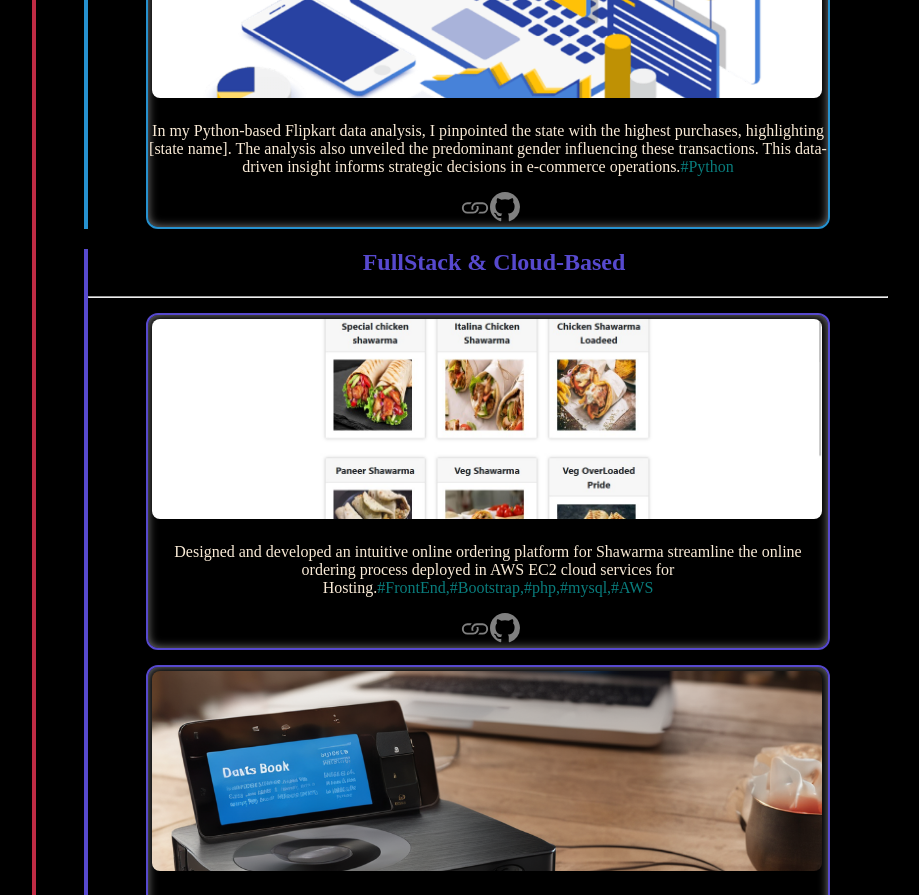
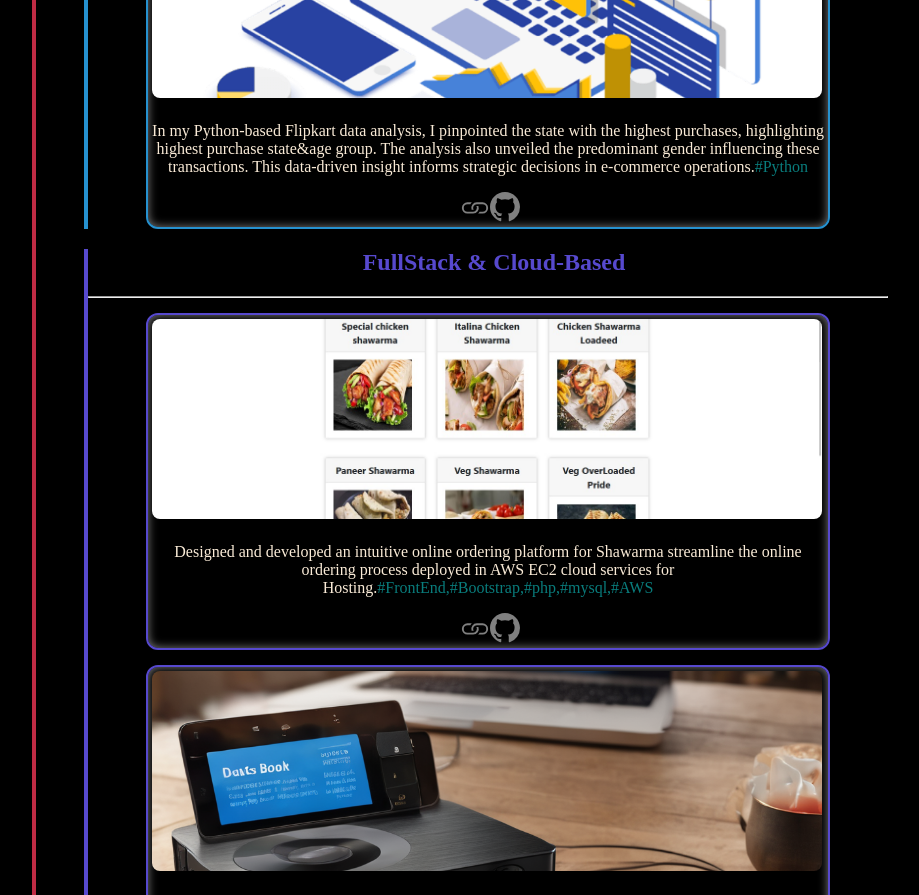
Before and after one commit to DINESH-SRIHARI/PortFolio2-React-, a React (Create React App) app: page /p in a window 1280 px wide. Shown: the part 780-1675 px from the top of the page, without its empty margins (156-1075 px from the left). Built offline with nearby package versions, Linux system fonts and the light colour scheme; a web font is replaced by a local one.

Commit message:
Update Projects.js

```diff
--- a/src/pages/Projects.js
+++ b/src/pages/Projects.js
@@ -64,7 +64,7 @@
           <div className={style.mess}>
             <p>
               In my Python-based Flipkart data analysis, I pinpointed the state
-              with the highest purchases, highlighting [state name]. The
+              with the highest purchases, highlighting highest purchase state&age group. The
               analysis also unveiled the predominant gender influencing these
               transactions. This data-driven insight informs strategic decisions
               in e-commerce operations.
```
